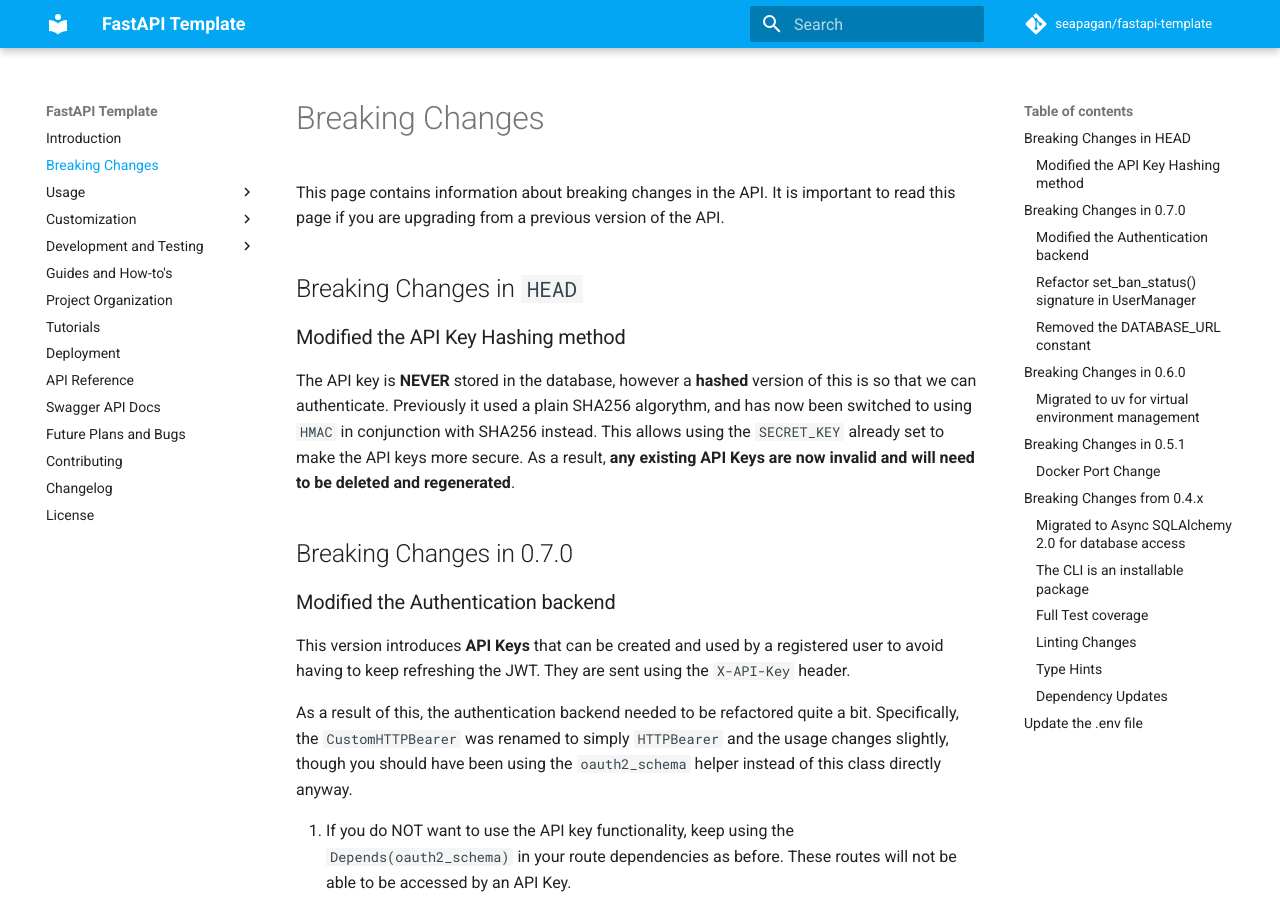
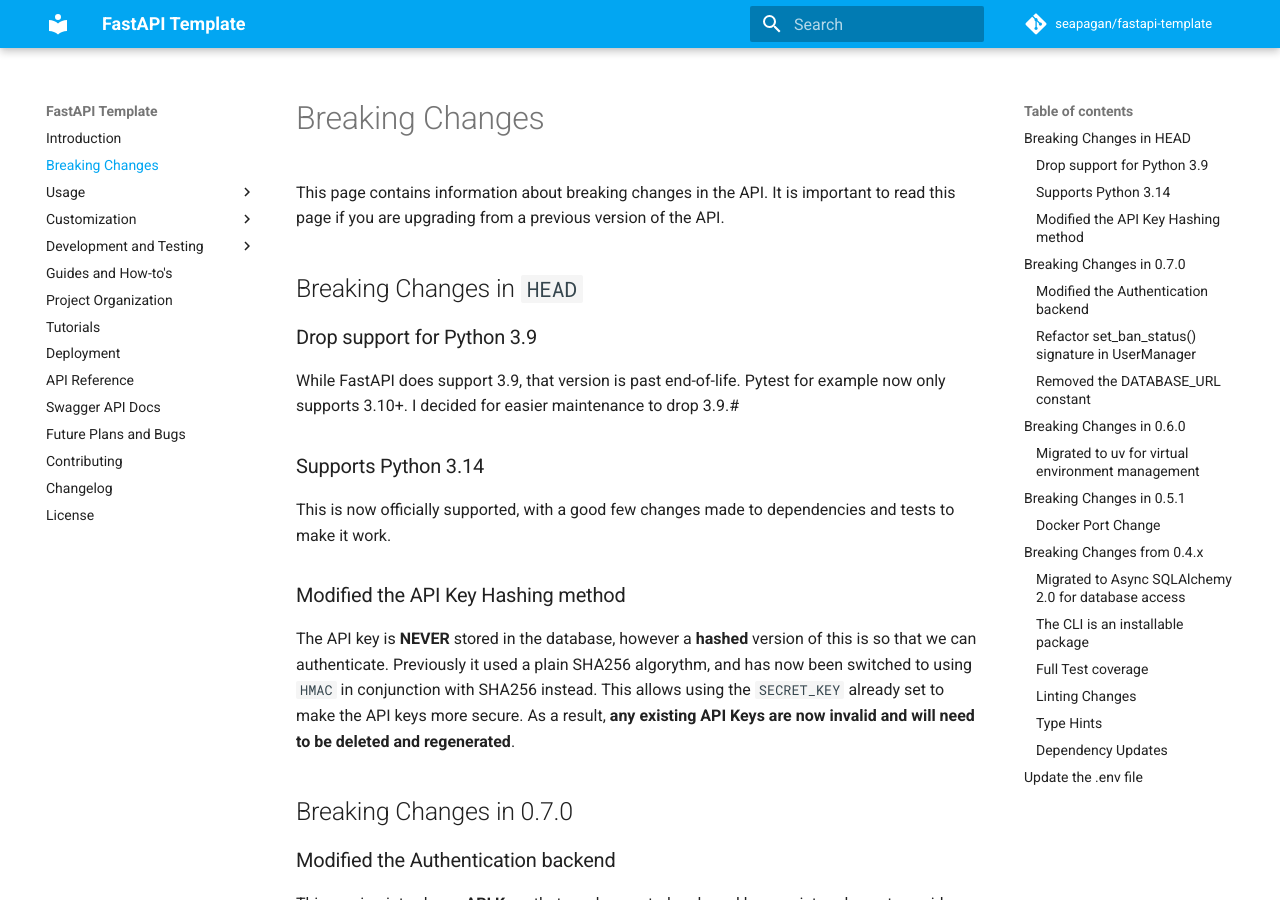
Before and after one commit to seapagan/fastapi-template, an MkDocs documentation site: the page built from docs/important.md, in a window 1280 px wide and 900 px high. Built offline with MkDocs 1.6.1 and Material for MkDocs 9.7.7, drawn with Linux system fonts in a browser that asks for light colours; comment, search, counter and statistics services are not loaded.

Commit message:
docs: update important.md to reflect breaking changes in Python support
Signed-off-by: Grant Ramsay <seapagan@gmail.com>

```diff
--- a/docs/important.md
+++ b/docs/important.md
@@ -6,14 +6,24 @@
 
 ## Breaking Changes in `HEAD`
 
+### Drop support for Python 3.9
+
+While FastAPI does support 3.9, that version is past end-of-life. Pytest for
+example now only supports 3.10+. I decided for easier maintenance to drop 3.9.#
+
+### Supports Python 3.14
+
+This is now officially supported, with a good few changes made to dependencies
+and tests to make it work.
+
 ### Modified the API Key Hashing method
 
 The API key is **NEVER** stored in the database, however a **hashed** version of
 this is so that we can authenticate. Previously it used a plain SHA256
 algorythm, and has now been switched to using `HMAC` in conjunction with SHA256
 instead. This allows using the `SECRET_KEY` already set to make the API keys
-more secure. As a result, **any existing API Keys are now invalid and will need to
-be deleted and regenerated**.
+more secure. As a result, **any existing API Keys are now invalid and will need
+to be deleted and regenerated**.
 
 ## Breaking Changes in 0.7.0
 
```
